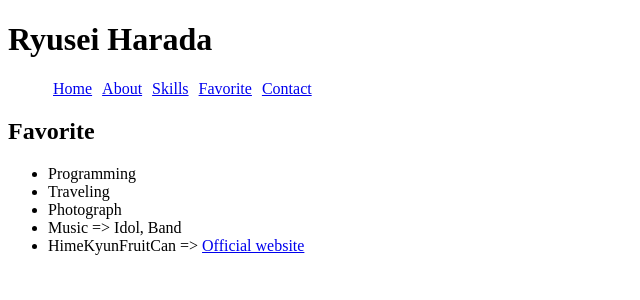
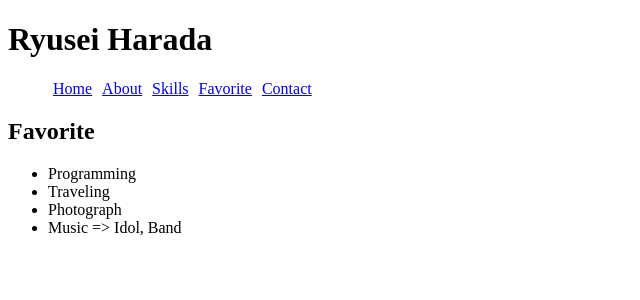
Before and after one commit to myr523/myr523.github.io, a React app: page /favorite in a window 1280 px wide. Shown: the top 300 px of the page, without its empty margins (0-640 px from the left). Built offline with nearby package versions, Linux system fonts and the light colour scheme.

Commit message:
Fix favorite

```diff
--- a/src/components/Favorite.jsx
+++ b/src/components/Favorite.jsx
@@ -9,14 +9,6 @@ const Favorite = () => {
         <li>{ 'Traveling' }</li>
         <li>{ 'Photograph' }</li>
         <li>{ 'Music => Idol, Band' }</li>
-        <li>{ 'HimeKyunFruitCan => ' }
-          <a
-            href={ 'http://himekyun.jp/' }
-            target="_blank"
-          >
-            { 'Official website' }
-          </a>
-        </li>
       </ul>
     </div>
   )
```
